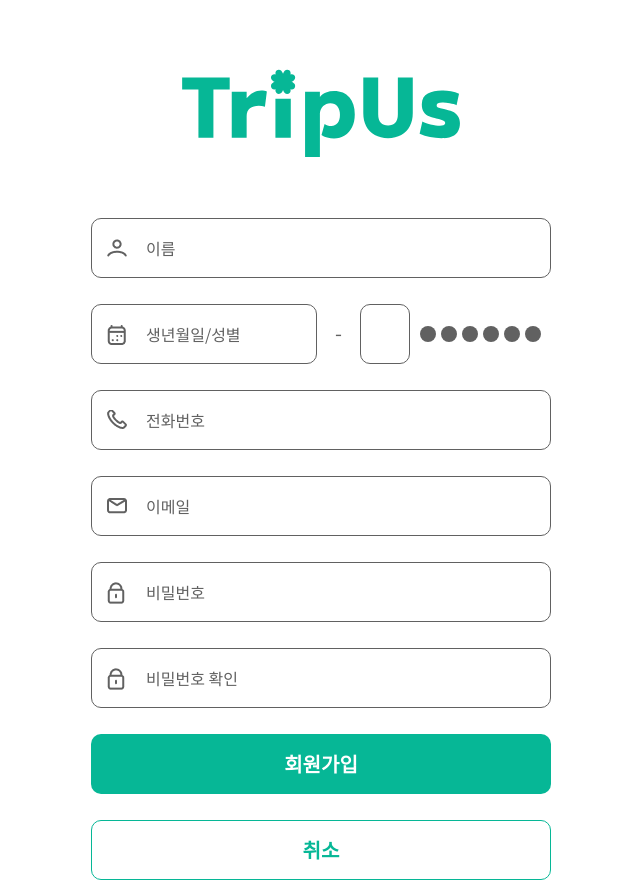
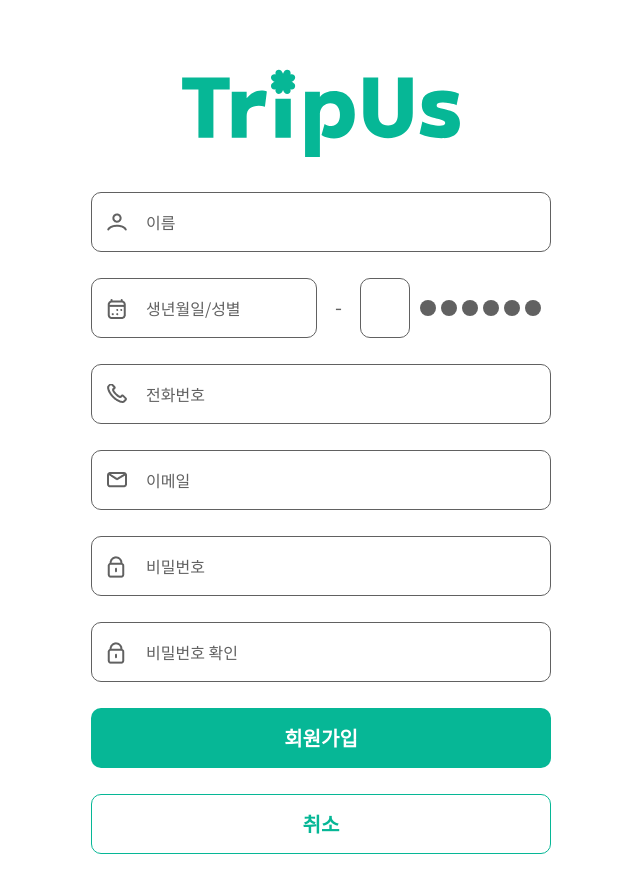
Before and after one commit to FE5-project2-2team/Project-TripUs, a React (Vite) app: page /signup in a window 1280 px wide. Shown: the whole page, without its empty margins (319-959 px from the left). After the commit the page ends 854 px from the top, so only its background shows below. Built offline with nearby package versions, Linux system fonts and the light colour scheme; what react-quill-new would draw is missing.

Commit message:
[fix] Signup_오류 메시지 alert를 p 태그로 변경

```diff
--- a/src/pages/Signup.tsx
+++ b/src/pages/Signup.tsx
@@ -55,6 +55,8 @@ export default function Signup() {
 		}
 	});
 
+	const [errors, setErrors] = useState<{ [key: string]: string }>({});
+
 	const [hoveredField, setHoveredField] = useState<string | null>(null);
 
 	const handleChange = (e: React.ChangeEvent<HTMLInputElement>) => {
@@ -73,6 +75,30 @@ export default function Signup() {
 				...prev,
 				[name]: value
 			}));
+		}
+
+		if (name === "tel") {
+			const onlyNums = value.replace(/\D/g, "");
+			let formatted = "";
+
+			if (onlyNums.length <= 3) {
+				formatted = onlyNums;
+			} else if (onlyNums.length <= 7) {
+				formatted = `${onlyNums.slice(0, 3)}-${onlyNums.slice(3)}`;
+			} else {
+				formatted = `${onlyNums.slice(0, 3)}-${onlyNums.slice(3, 7)}-${onlyNums.slice(7, 11)}`;
+			}
+
+			setForm((prev) => ({
+				...prev,
+				fullName: {
+					...prev.fullName,
+					tel: formatted
+				}
+			}));
+
+			setErrors((prev) => ({ ...prev, tel: "" })); // 에러 초기화
+			return;
 		}
 	};
 
@@ -94,8 +120,23 @@ export default function Signup() {
 			return;
 		}
 
+		const emailRegex = /^[^\s@]+@[^\s@]+\.[^\s@]+$/;
+		const newErrors: { [key: string]: string } = {};
+
+		if (!emailRegex.test(email)) {
+			newErrors.email = "올바른 이메일 형식이 아닙니다.";
+		}
+
+		if (fullName.tel.replace(/\D/g, "").length !== 11) {
+			newErrors.tel = "전화번호를 정확히 입력해주세요.";
+		}
+
 		if (password !== passwordConfirm) {
-			alert("비밀번호가 일치하지 않습니다!");
+			newErrors.passwordConfirm = "비밀번호가 일치하지 않습니다.";
+		}
+
+		if (Object.keys(newErrors).length > 0) {
+			setErrors(newErrors);
 			return;
 		}
 
@@ -148,7 +189,7 @@ export default function Signup() {
 		<>
 			<form
 				onSubmit={handleSubmit}
-				className="w-[460px] mx-auto flex flex-col gap-[26px] text-[#333333]"
+				className="w-[460px] mx-auto flex flex-col text-[#333333]"
 			>
 				<img
 					src={SignupLogo}
@@ -156,6 +197,7 @@ export default function Signup() {
 					className="w-[278px] h-[106px] mx-auto mt-[60px] mb-[26px] cursor-pointer"
 					onClick={() => navigate("/")}
 				/>
+				<div className="mb-[26px]">
 					<div
 						className="relative group"
 						onMouseEnter={() => setHoveredField("name")}
@@ -177,7 +219,9 @@ export default function Signup() {
 							className="inputProps"
 						/>
 					</div>
+				</div>
 
+				<div className="mb-[26px]">
 					<div
 						className="relative group"
 						onMouseEnter={() => setHoveredField("birth")}
@@ -218,6 +262,8 @@ export default function Signup() {
 							/>
 						))}
 					</div>
+				</div>
+				<div className="flex flex-col mb-[6px]">
 					<div
 						className="relative group"
 						onMouseEnter={() => setHoveredField("tel")}
@@ -239,6 +285,11 @@ export default function Signup() {
 							className="inputProps"
 						/>
 					</div>
+					<p className="text-red-500 text-xs mt-[6px] h-[14px] leading-tight">
+						{errors.tel ?? ""}
+					</p>
+				</div>
+				<div className="flex flex-col mb-[6px]">
 					<div
 						className="relative group"
 						onMouseEnter={() => setHoveredField("email")}
@@ -260,6 +311,11 @@ export default function Signup() {
 							className="inputProps"
 						/>
 					</div>
+					<p className="text-red-500 text-xs mt-[6px] h-[14px] leading-tight">
+						{errors.email ?? ""}
+					</p>
+				</div>
+				<div className="mb-[26px]">
 					<div
 						className="relative group"
 						onMouseEnter={() => setHoveredField("password")}
@@ -269,7 +325,9 @@ export default function Signup() {
 							<Icon
 								size="24px"
 								position={
-								hoveredField === "password" ? "-150px -264px" : "-150px -238px"
+									hoveredField === "password"
+										? "-150px -264px"
+										: "-150px -238px"
 								}
 							/>
 						</div>
@@ -282,6 +340,8 @@ export default function Signup() {
 							className="inputProps"
 						/>
 					</div>
+				</div>
+				<div className="flex flex-col mb-[6px]">
 					<div
 						className="relative group"
 						onMouseEnter={() => setHoveredField("passwordConfirm")}
@@ -306,10 +366,16 @@ export default function Signup() {
 							className="inputProps"
 						/>
 					</div>
-
+					<p className="text-red-500 text-xs mt-[6px] h-[14px] leading-tight">
+						{errors.passwordConfirm ?? ""}
+					</p>
+				</div>
+				<div className="mb-[26px]">
 					<Button type="submit" className="w-full">
 						회원가입
 					</Button>
+				</div>
+				<div>
 					<Button
 						type="button"
 						onClick={() => navigate("/")}
@@ -318,6 +384,7 @@ export default function Signup() {
 					>
 						취소
 					</Button>
+				</div>
 			</form>
 		</>
 	);
```
Lines whose indentation alone changed are shown as unchanged.
